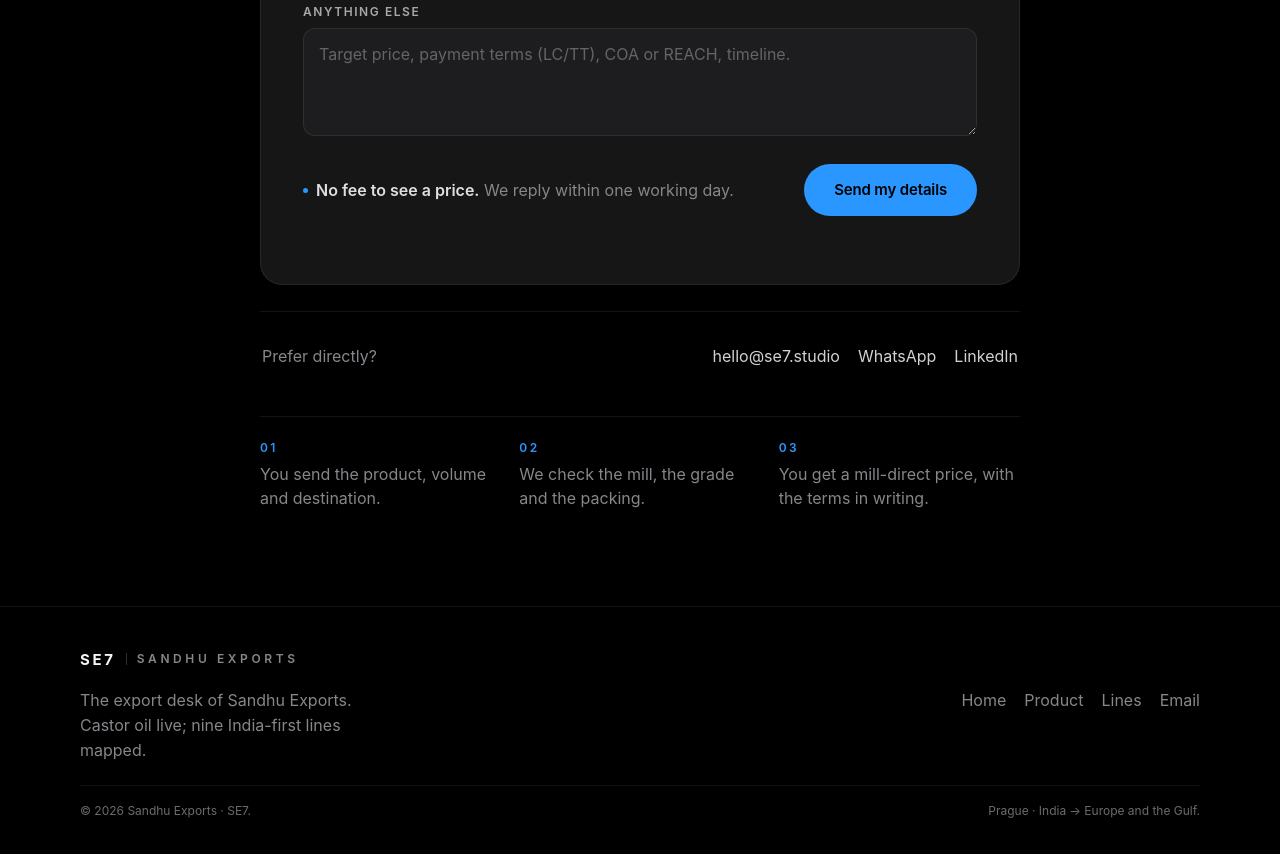
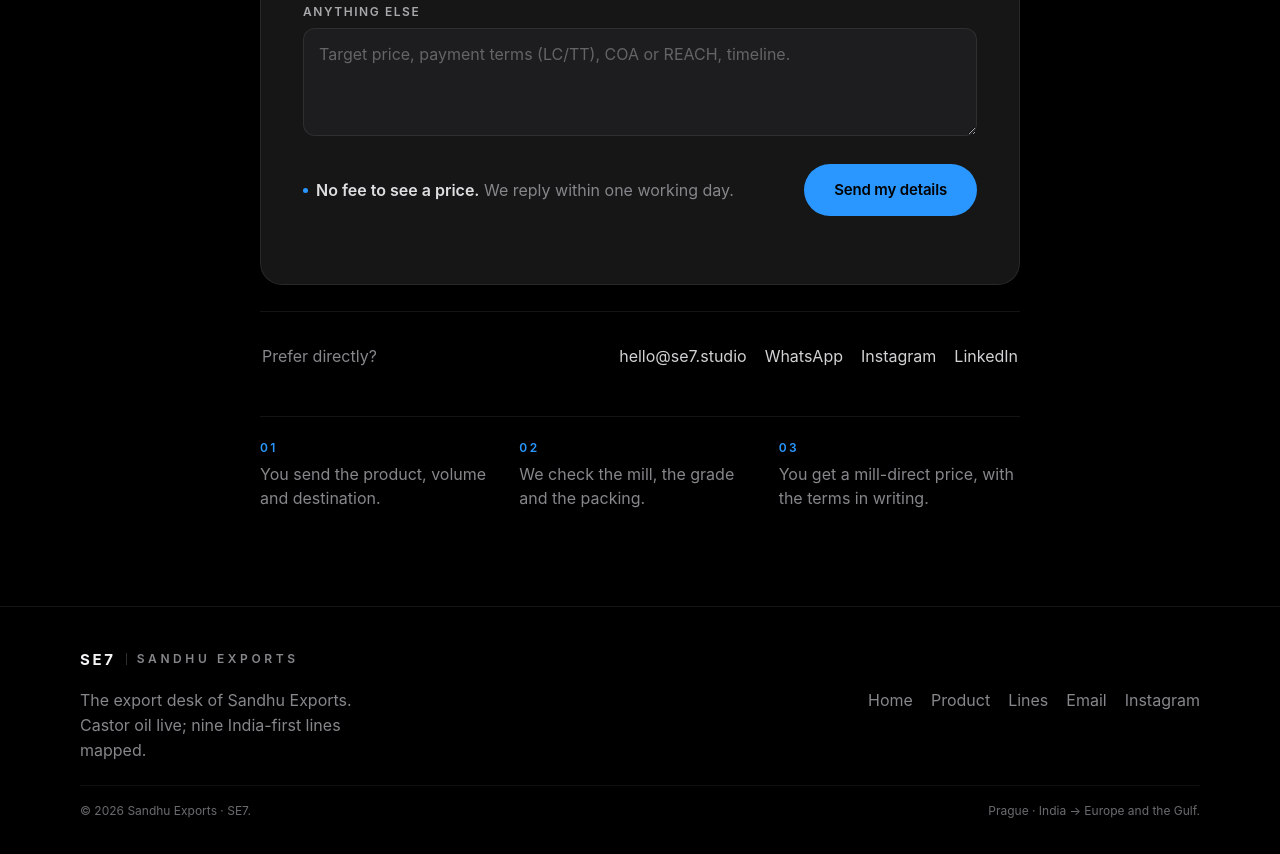
Before and after one commit to sandhuprague/se7-studio, a plain HTML site: page start.html in a window 1280 px wide. Shown: the part 1666-2520 px from the top of the page. Drawn offline with Linux system fonts and the light colour scheme.

Commit message:
Add files via upload

```diff
--- a/start.html
+++ b/start.html
@@ -451,6 +451,7 @@
     <div class="direct__links">
       <a href="mailto:hello@se7.studio">hello@se7.studio</a>
       <a href="https://wa.me/420792487976?text=Hi%2C%20I%20want%20a%20price%20for%20Castor%20Oil%20FSG.%20Quantity%3A%20...%20Destination%3A%20..." target="_blank" rel="noopener noreferrer">WhatsApp</a>
+      <a href="https://www.instagram.com/sandhuexporters/" target="_blank" rel="noopener noreferrer">Instagram</a>
       <a href="https://linkedin.com/in/aryansandhu07" target="_blank" rel="noopener noreferrer">LinkedIn</a>
     </div>
   </section>
@@ -475,6 +476,7 @@
       <a href="/#products">Product</a>
       <a href="/#lines">Lines</a>
       <a href="mailto:hello@se7.studio">Email</a>
+      <a href="https://www.instagram.com/sandhuexporters/" target="_blank" rel="noopener noreferrer">Instagram</a>
     </div>
   </div>
   <div class="footer__base">
```
